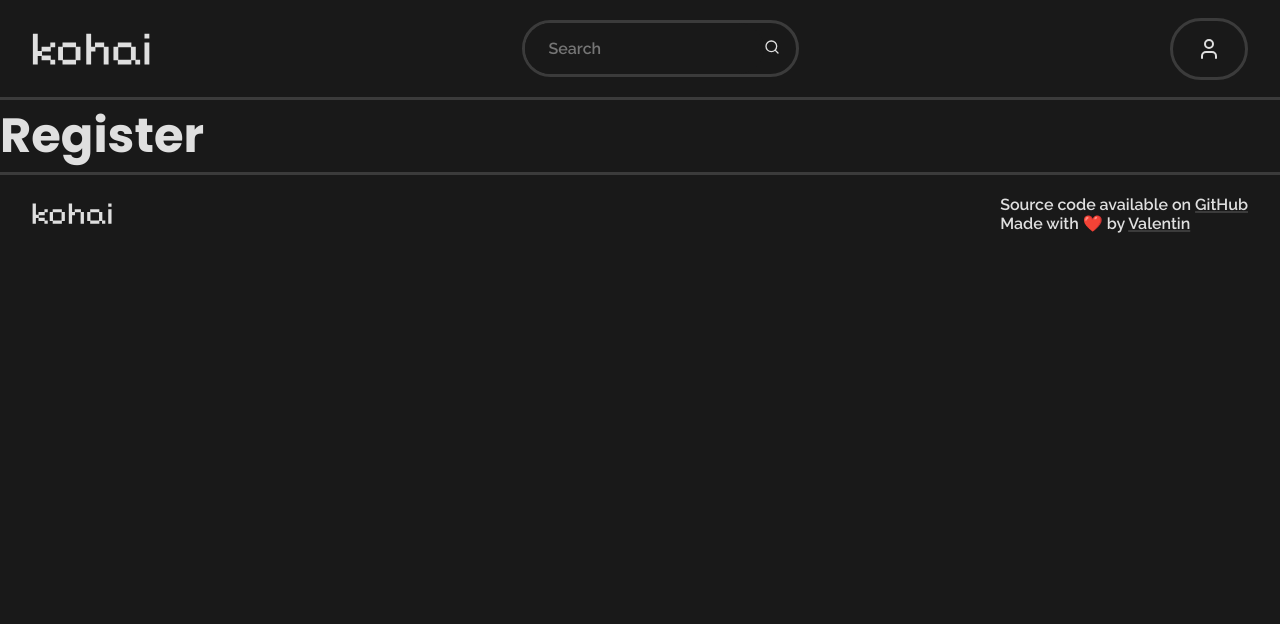
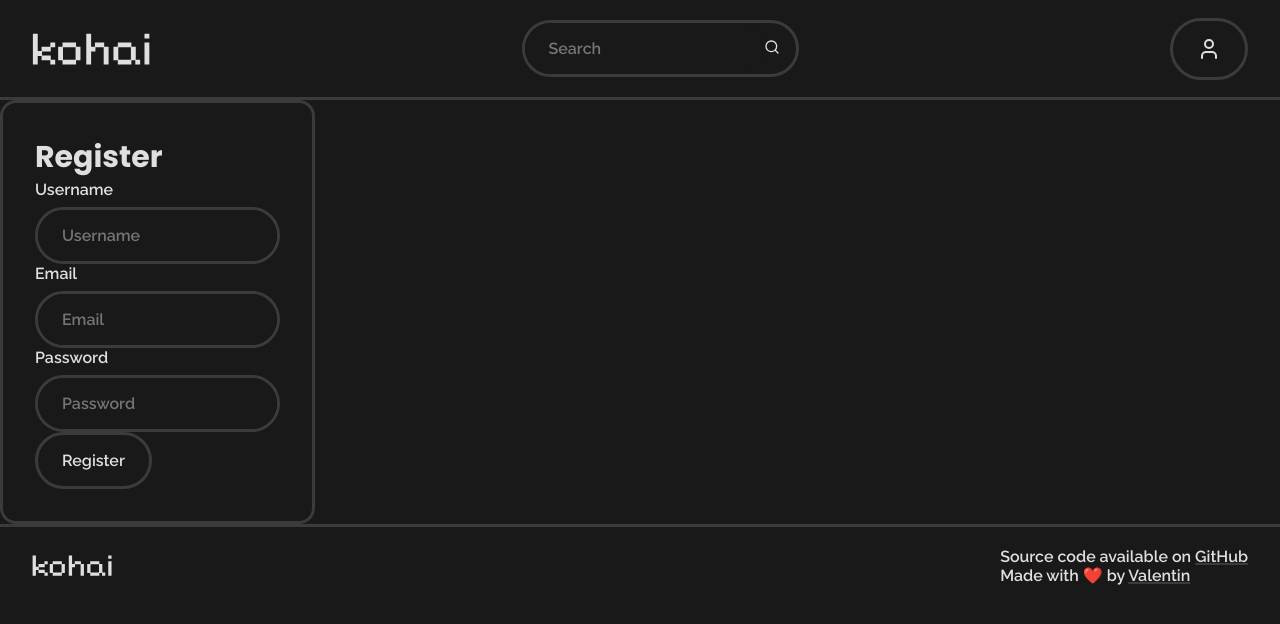
Before and after one commit to Vaalley/kohai-ui, a SvelteKit app: page /register in a window 1280 px wide. Shown: the top 624 px of the page. Built offline with nearby package versions, Linux system fonts and the light colour scheme.

Commit message:
🚧 💄 feat: implement registration form with Card and Formfield components

```diff
--- /dev/null
+++ b/src/lib/components/atoms/Card.svelte
@@ -0,0 +1,23 @@
+<script lang="ts">
+	import type { Snippet } from "svelte";
+
+	let { title, children }: { title?: string; children: Snippet } = $props();
+</script>
+
+<div class="card">
+	{#if title}
+		<h2>{title}</h2>
+	{/if}
+	{@render children()}
+</div>
+
+<style lang="scss">
+	.card {
+		border: var(--border-width) solid var(--gray);
+		border-radius: var(--border-radius-lg);
+		padding: var(--spacing-xl);
+		width: fit-content;
+		min-width: 300px;
+		max-width: 800px;
+	}
+</style>
--- /dev/null
+++ b/src/lib/components/atoms/Formfield.svelte
@@ -0,0 +1,20 @@
+<script lang="ts">
+	import type { Snippet } from "svelte";
+
+	let { label, children }: { label?: string; children: Snippet } = $props();
+</script>
+
+<div class="formfield">
+	{#if label}
+		<label for={label}>{label}</label>
+	{/if}
+	{@render children()}
+</div>
+
+<style lang="scss">
+	.formfield {
+		display: flex;
+		flex-direction: column;
+		gap: var(--spacing-sm);
+	}
+</style>
--- a/src/routes/register/+page.svelte
+++ b/src/routes/register/+page.svelte
@@ -1,3 +1,23 @@
+<script lang="ts">
+	import Card from "$lib/components/atoms/Card.svelte";
+	import Formfield from "$lib/components/atoms/Formfield.svelte";
+	import Input from "$lib/components/atoms/Input.svelte";
+	import Button from "$lib/components/atoms/Button.svelte";
+</script>
+
 <div>
-	<h1>Register</h1>
+	<Card title="Register">
+		<Formfield label="Username">
+			<Input placeholder="Username" />
+		</Formfield>
+		<Formfield label="Email">
+			<Input placeholder="Email" />
+		</Formfield>
+		<Formfield label="Password">
+			<Input placeholder="Password" type="password" />
+		</Formfield>
+		<Button>Register</Button>
+	</Card>
 </div>
+
+<style lang="scss"></style>
```
